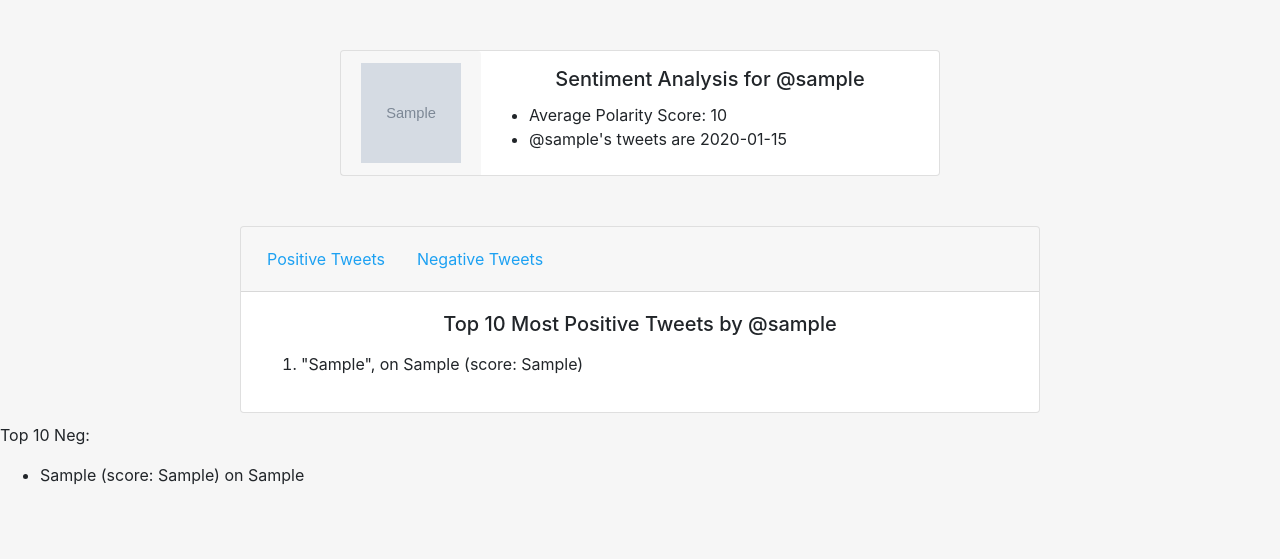
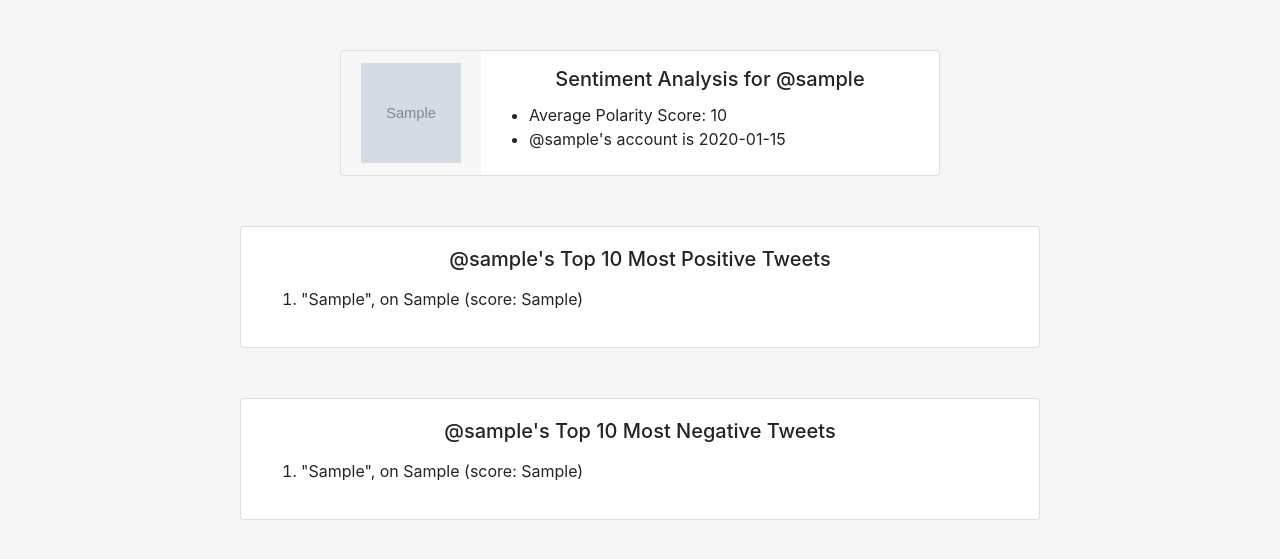
Before and after one commit to lounotlew/Sentweetment2, a Django app: template mysite/sentiments/templates/sentiments/analysis.html in a window 1280 px wide. Shown: the part 56-615 px from the top of the page. Run offline with Django 3.2, Linux system fonts and the light colour scheme; the template is opened without the code that fills it: most values are stand-ins (such as "Sample title", 1, 10 or a date in 2020); grey boxes marked "Sample" are stand-in pictures; some libraries are stand-ins or nearby versions.

Commit message:
Finished implementing cards for Top 10 Most Pos./Neg. tweets.

```diff
--- a/mysite/sentiments/templates/sentiments/analysis.html
+++ b/mysite/sentiments/templates/sentiments/analysis.html
@@ -11,25 +11,14 @@
             <center><h5 class="card-title">Sentiment Analysis for @{{ username }}</h5></center>
             <ul>
             	<li>Average Polarity Score: {{ avg_polarity }}</li>
-            	<li>@{{ username }}'s tweets are {{ sentiment }}</li>
+            	<li>@{{ username }}'s account is {{ sentiment }}</li>
         	</ul>
         </div>
     </div>
 
-
 <div class="card text-center" style="width: 800px;">
-  <div class="card-header">
-    <ul class="nav nav-pills card-header-pills">
-      <li class="nav-item">
-        <a class="nav-link" href="#top10pos" style="color:#1DA1F2">Positive Tweets</a>
-      </li>
-      <li class="nav-item">
-        <a class="nav-link" href="#top10neg" style="color:#1DA1F2">Negative Tweets</a>
-      </li>
-    </ul>
-  </div>
   <div class="card-body">
-    <h5 class="card-title">Top 10 Most Positive Tweets by @{{ username }}</h5>
+  	<h5 class="card-title">@{{ username }}'s Top 10 Most Positive Tweets</h5>
   	<p class="card-text">
     	<ol>
 			{% for item in top_10_pos %}
@@ -41,14 +30,36 @@
   </div>
 </div>
 
+<div class="card text-center" style="width: 800px;">
+  <div class="card-body">
+  	<h5 class="card-title">@{{ username }}'s Top 10 Most Negative Tweets</h5>
+  	<p class="card-text">
+    	<ol>
+			{% for item in top_10_neg %}
+			<li style="text-align: left;">"{{ item.0 }}", on {{ item.1 }} (score: {{ item.2 }})</li>
+			<pre></pre>
+			{% endfor %}
+		</ol>
+  	</p>
+  </div>
+</div>
 
 
-<p>Top 10 Neg:
-	<ul>
-		{% for item in top_10_neg %}
-		<li>{{ item.0 }} (score: {{ item.2 }}) on {{ item.1 }}</li>
-		{% endfor %}
-	</ul>
-</p>
+</body>
+
+</html>
+
+
+
+<!-- <script src="http://code.jquery.com/jquery-latest.min.js" type="text/javascript"></script>
+<script>
+   $("#actionA").on("click", function(){
+    $("#tweetcontent").load("top10pos.html #");
+  });
+
+  $("#actionB").on("click", function(){
+    $("#tweetcontent").load("https://www.html5rocks.com/en/tutorials/cors/");
+  });
+</script> -->
 
 {% endblock %}
--- /dev/null
+++ b/mysite/sentiments/templates/sentiments/top10pos.html
@@ -0,0 +1 @@
+<p>Positive</p>
```
Also changed, not shown: mysite/sentiments/views.py (+9 -1 lines), 2 other files. Lines whose indentation alone changed are shown as unchanged.
